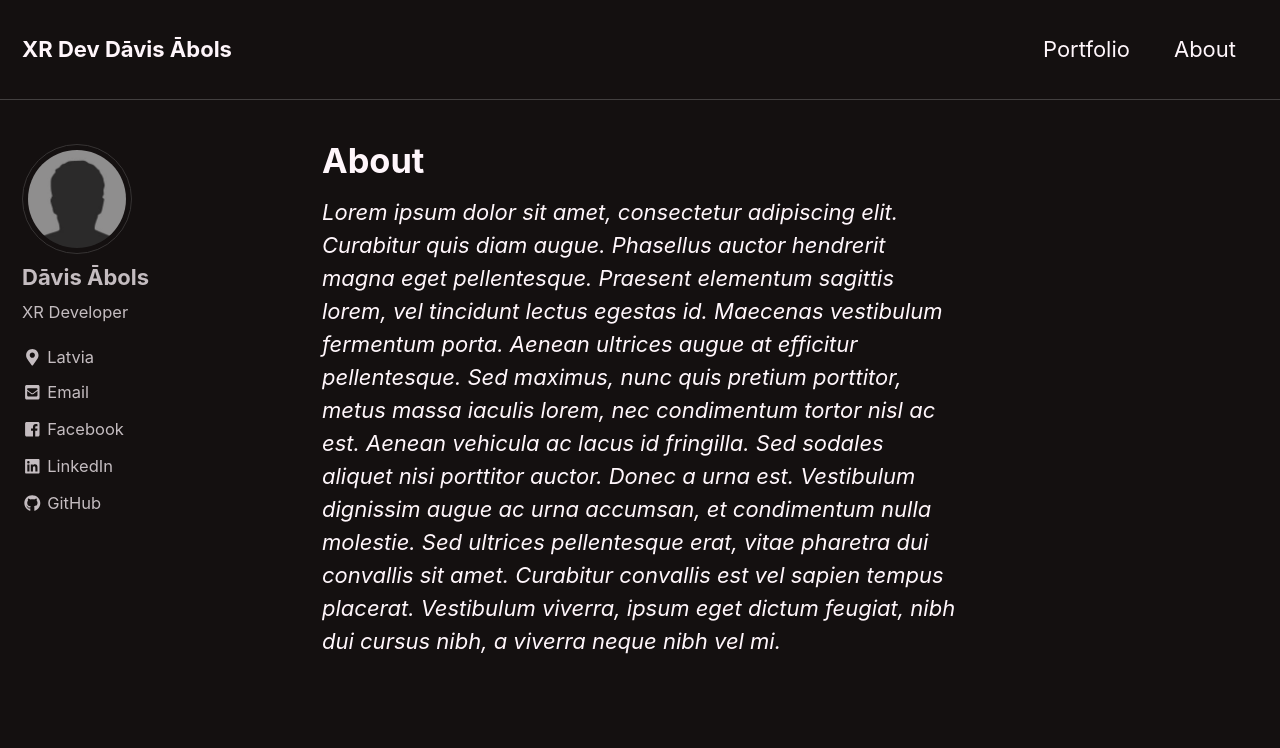
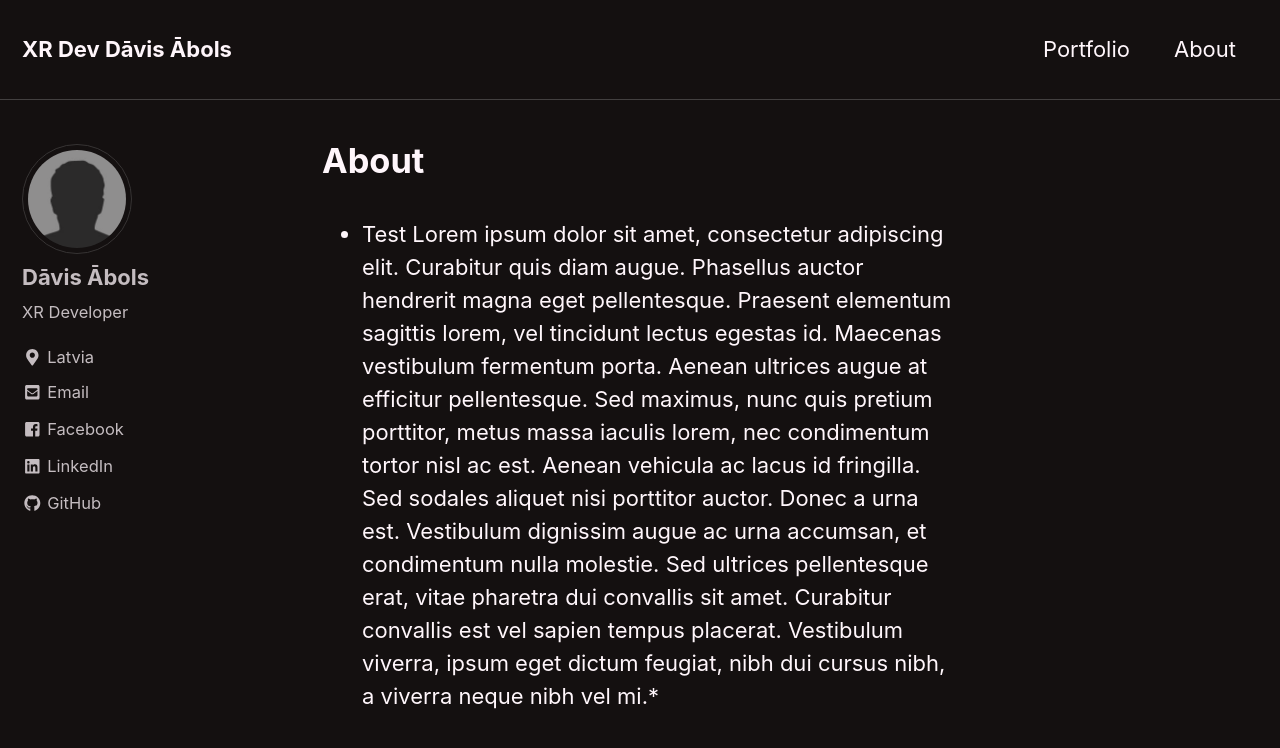
Before and after one commit to DaviisLV/daviislv.github.io, a Jekyll site: the page built from _pages/about.md, in a window 1280 px wide and 900 px high. Shown: the top 748 px of the window. Built offline with Jekyll 4.4.1, drawn with Linux system fonts in a browser that asks for light colours; nearby versions of some CDN libraries.

Commit message:
Update about.md

```diff
--- a/_pages/about.md
+++ b/_pages/about.md
@@ -3,4 +3,4 @@ title: "About"
 permalink: /about/
 ---
 
-*Lorem ipsum dolor sit amet, consectetur adipiscing elit. Curabitur quis diam augue. Phasellus auctor hendrerit magna eget pellentesque. Praesent elementum sagittis lorem, vel tincidunt lectus egestas id. Maecenas vestibulum fermentum porta. Aenean ultrices augue at efficitur pellentesque. Sed maximus, nunc quis pretium porttitor, metus massa iaculis lorem, nec condimentum tortor nisl ac est. Aenean vehicula ac lacus id fringilla. Sed sodales aliquet nisi porttitor auctor. Donec a urna est. Vestibulum dignissim augue ac urna accumsan, et condimentum nulla molestie. Sed ultrices pellentesque erat, vitae pharetra dui convallis sit amet. Curabitur convallis est vel sapien tempus placerat. Vestibulum viverra, ipsum eget dictum feugiat, nibh dui cursus nibh, a viverra neque nibh vel mi.*
+* Test Lorem ipsum dolor sit amet, consectetur adipiscing elit. Curabitur quis diam augue. Phasellus auctor hendrerit magna eget pellentesque. Praesent elementum sagittis lorem, vel tincidunt lectus egestas id. Maecenas vestibulum fermentum porta. Aenean ultrices augue at efficitur pellentesque. Sed maximus, nunc quis pretium porttitor, metus massa iaculis lorem, nec condimentum tortor nisl ac est. Aenean vehicula ac lacus id fringilla. Sed sodales aliquet nisi porttitor auctor. Donec a urna est. Vestibulum dignissim augue ac urna accumsan, et condimentum nulla molestie. Sed ultrices pellentesque erat, vitae pharetra dui convallis sit amet. Curabitur convallis est vel sapien tempus placerat. Vestibulum viverra, ipsum eget dictum feugiat, nibh dui cursus nibh, a viverra neque nibh vel mi.*
```
